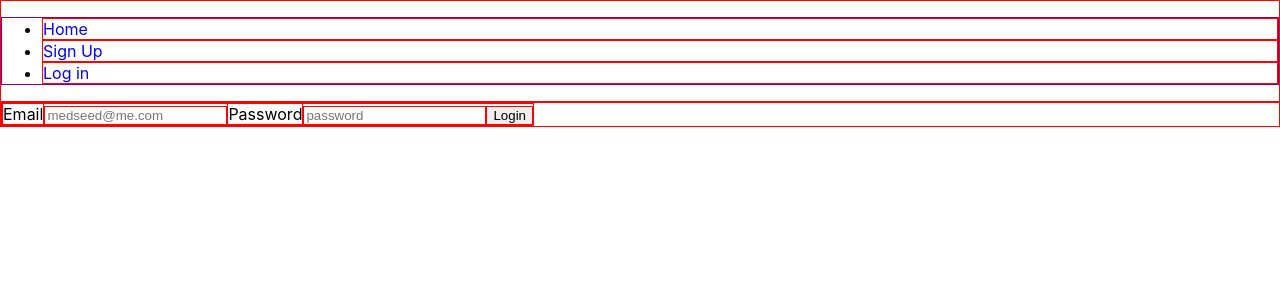
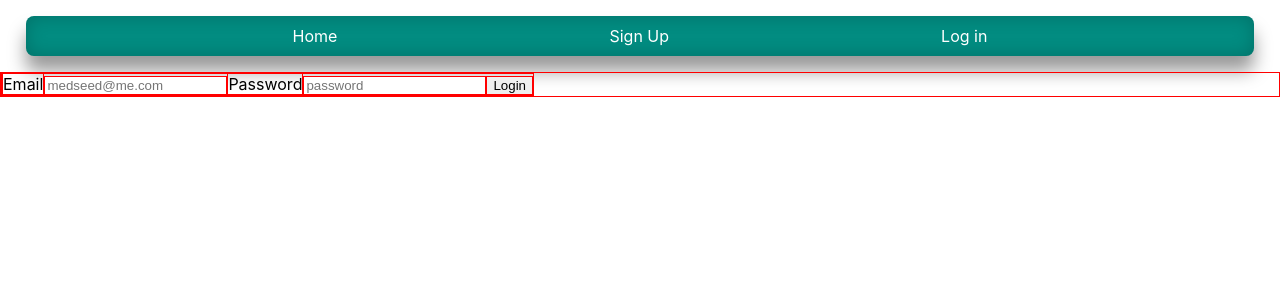
Before and after one commit to Build-Week-Med-Cabinet-4/Front-End, a React (Create React App) app in the folder med-cabinet/: page /login in a window 1280 px wide. Shown: the top 300 px of the page. Built offline with nearby package versions, Linux system fonts and the light colour scheme.

Commit message:
completed the navigation styling.

```diff
--- a/med-cabinet/src/components/RouterStyles/LinkStyle.jsx
+++ b/med-cabinet/src/components/RouterStyles/LinkStyle.jsx
@@ -4,13 +4,17 @@ import styled from "styled-components";
 
 const LinkStyle = styled(Link)`
   text-decoration: none;
+  color: white;
+  text-decoration: none;
+  padding: 5px;
+  transition: all 0.2s ease-in;
+  background-size: 0px;
 
-  &:focus,
-  &:hover,
-  &:visited,
-  &:link,
-  &:active {
-    text-decoration: none;
+  &:hover {
+    color: #a7a5a5;
+    background: white;
+    background-size: 100%;
+    border-radius: 5px;
   }
 `;
 
--- a/med-cabinet/src/components/RouterStyles/ListStyle.jsx
+++ b/med-cabinet/src/components/RouterStyles/ListStyle.jsx
@@ -2,5 +2,5 @@
 import styled from "styled-components";
 
 export const ListStyle = styled.li`
-  border: 1px solid red;
+  padding: 10px 0;
 `;
--- a/med-cabinet/src/components/RouterStyles/NavContainerStyle.jsx
+++ b/med-cabinet/src/components/RouterStyles/NavContainerStyle.jsx
@@ -2,5 +2,11 @@
 import styled from "styled-components";
 
 export const NavContainerStyle = styled.nav`
-  border: 1px solid red;
+  width: 96vw;
+  margin: 0 auto;
+  background: #028C81;
+  border-radius: 8px;
+  box-shadow: inset 0 0 18px 0 rgba(0, 0, 0, 0.2),
+    0 15px 18px 0 rgba(0, 0, 0, 0.4);
+  }
 `;
--- a/med-cabinet/src/components/RouterStyles/ULStyle.jsx
+++ b/med-cabinet/src/components/RouterStyles/ULStyle.jsx
@@ -2,5 +2,10 @@
 import styled from "styled-components";
 
 export const ULStyle = styled.ul`
-  border: 1px solid purple;
+  display: flex;
+  justify-content: space-evenly;
+  list-style: none;
+  color: white;
+  font-size: 1rem;
+  padding: 0;
 `;
```
